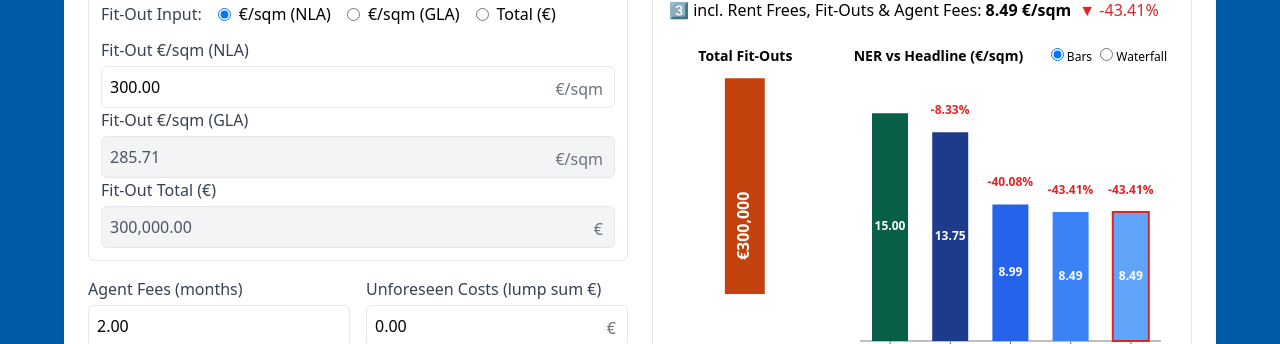
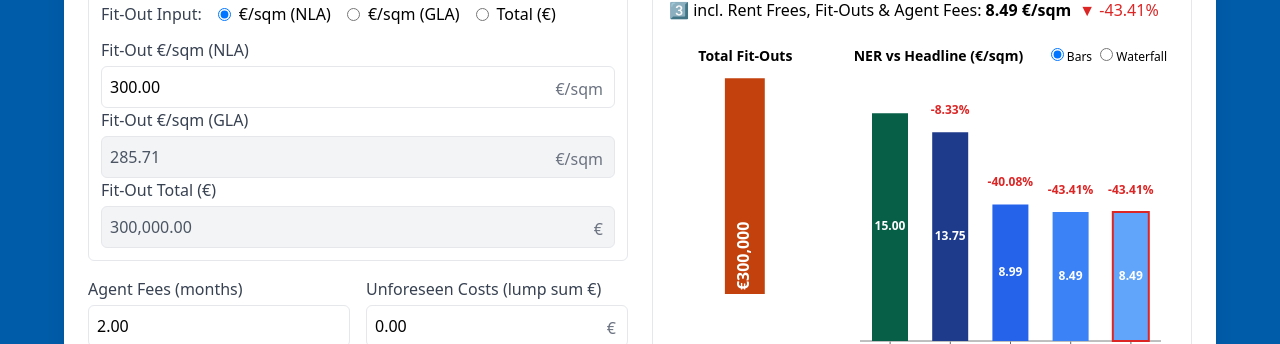
Before and after one commit to Musicandy13/Net-Effective-Rent-Calculator, a React (Vite) app: page / in a window 1280 px wide. Shown: the part 395-739 px from the top of the page. Built offline with nearby package versions, Linux system fonts and the light colour scheme.

Commit message:
Update App.jsx

```diff
--- a/src/App.jsx
+++ b/src/App.jsx
@@ -15,7 +15,7 @@ import { toPng } from "html-to-image";
 /* ---- NUR DIESE 3 ZAHLEN ANPASSEN, um die Legenden zu verschieben ---- */
 const BASE_H = 10;     // X-Achsenhöhe (Bars & Waterfall)
 const BASE_B = 10;     // bottom margin (Bars & Waterfall)
-const FIT_EXTRA = -50; // Fit-Outs zusätzlich tiefer als Bars/Waterfall (0 = gleiche Linie)
+const FIT_EXTRA = -80; // Fit-Outs zusätzlich tiefer als Bars/Waterfall (0 = gleiche Linie)
 /* --------------------------------------------------------------------- */
 
 /* Fixe Y-Position für die Top-Labels im Waterfall (Pixel ab Plot-Top) */
```
